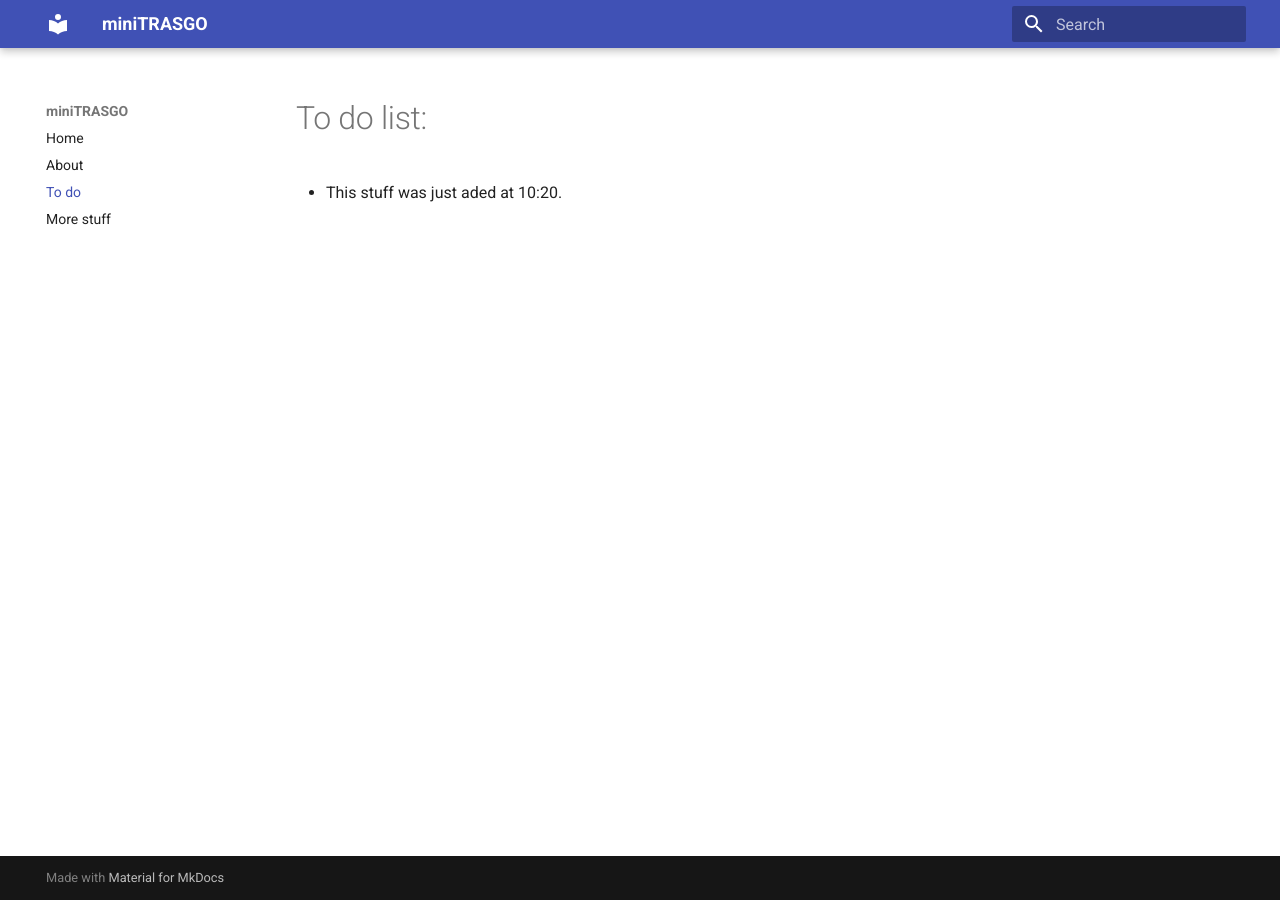
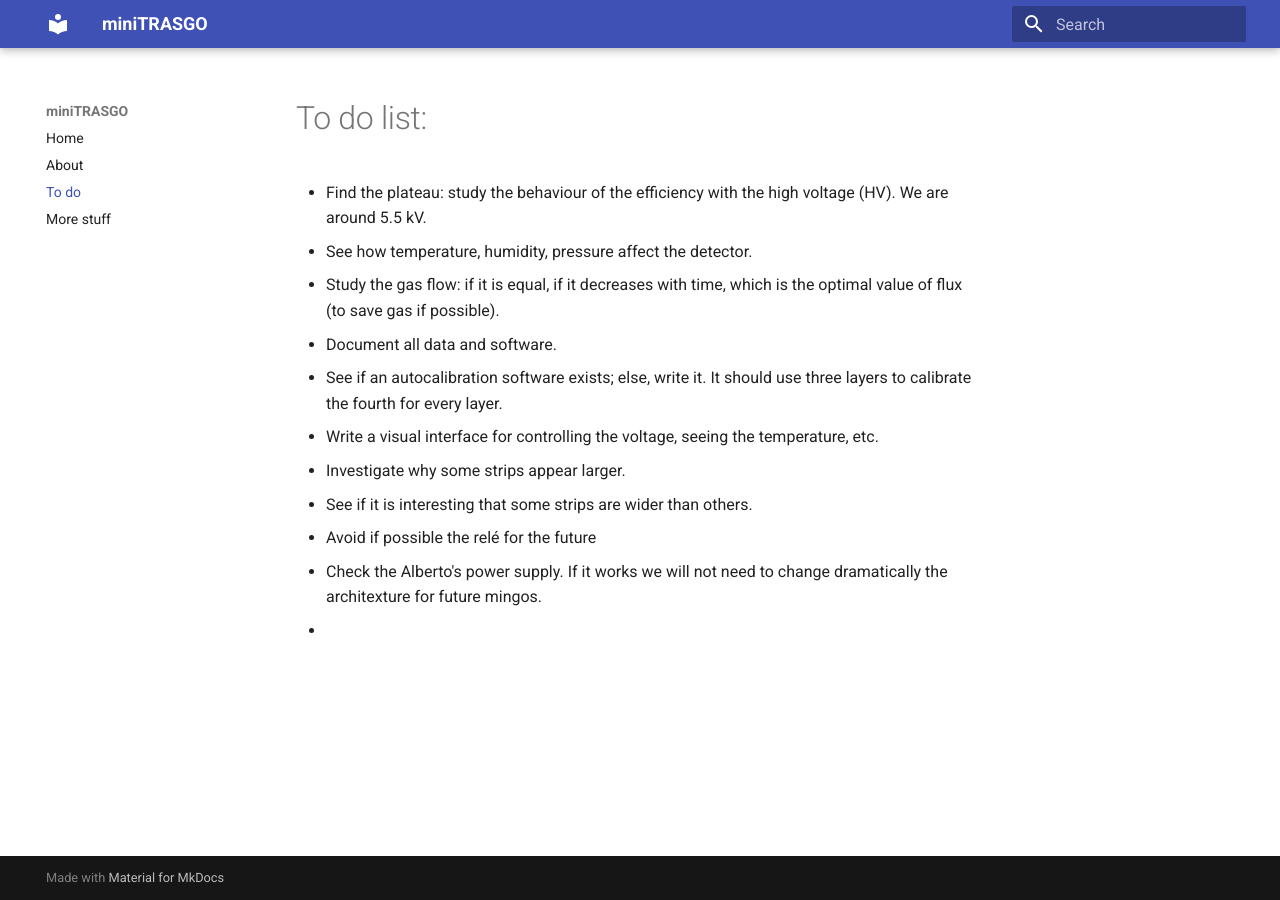
Before and after one commit to cayesoneira/miniTRASGO-documentation, an MkDocs documentation site: the page built from docs/todo.md, in a window 1280 px wide. Built offline with MkDocs 1.6.1 and Material for MkDocs 9.7.7, drawn with Linux system fonts in a browser that asks for light colours.

Commit message:
Update todo.md

```diff
--- a/docs/todo.md
+++ b/docs/todo.md
@@ -1,2 +1,12 @@
 # To do list:
-- This stuff was just aded at 10:20.
+- Find the plateau: study the behaviour of the efficiency with the high voltage (HV). We are around 5.5 kV.
+- See how temperature, humidity, pressure affect the detector.
+- Study the gas flow: if it is equal, if it decreases with time, which is the optimal value of flux (to save gas if possible).
+- Document all data and software.
+- See if an autocalibration software exists; else, write it. It should use three layers to calibrate the fourth for every layer.
+- Write a visual interface for controlling the voltage, seeing the temperature, etc.
+- Investigate why some strips appear larger.
+- See if it is interesting that some strips are wider than others.
+- Avoid if possible the relé for the future
+- Check the Alberto's power supply. If it works we will not need to change dramatically the architexture for future mingos.
+-
```
